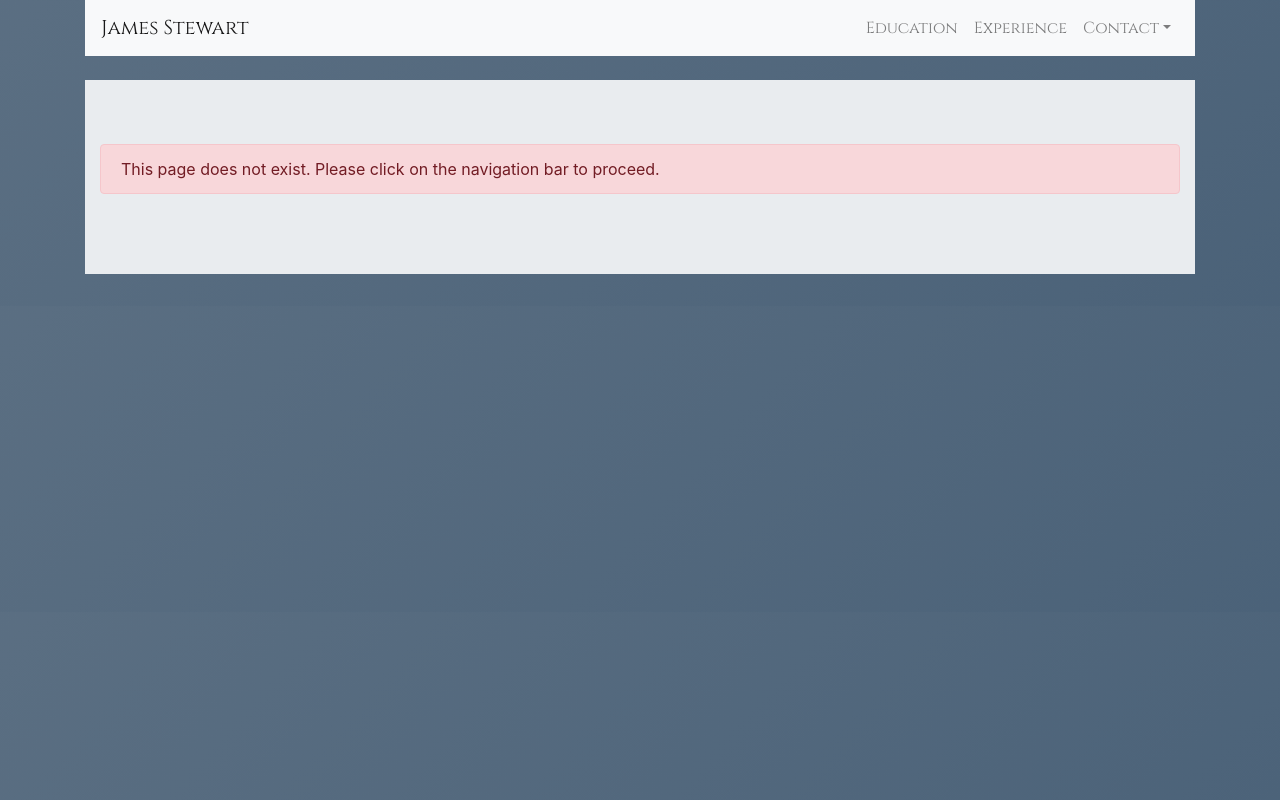
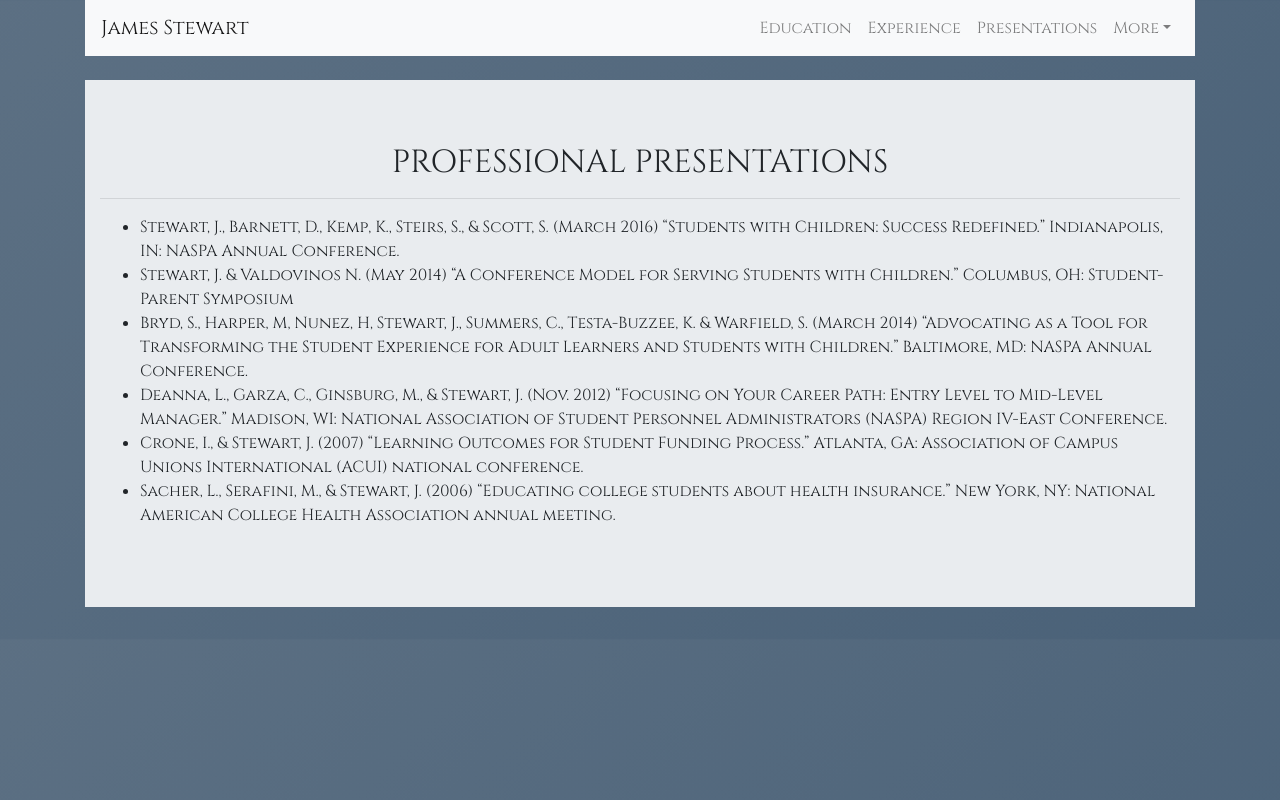
Before and after one commit to arnab156/jamesstewart, a React (Create React App) app in the folder client/: page /presentations in a window 1280 px wide. Built offline with nearby package versions, Linux system fonts and the light colour scheme.

Commit message:
preserntations

```diff
--- a/client/src/App.js
+++ b/client/src/App.js
@@ -7,6 +7,8 @@ import Projects from "./Pages/Project/Project";
 import Navbar from "./Pages/Nav/Nav";
 import CV from "./Pages/CV/CV";
 import Edu from "./Pages/Education/Edu";
+import Presentation from "./Pages/Presentation/Presentation";
+import ProfesionalAff from "./Pages/Professional/Professional";
 
 const App = () => (
   <Router>
@@ -18,6 +20,8 @@ const App = () => (
         <Route exact path="/projects" component={Projects} />
         <Route exact path="/experience" component={CV} />
         <Route exact path="/education" component={Edu} />
+        <Route exact path="/presentations" component={Presentation} />
+        <Route exact path="/proaff" component={ProfesionalAff} />
         <Route component={NoMatch} />
       </Switch>
     </div>
--- a/client/src/Pages/Nav/Nav.js
+++ b/client/src/Pages/Nav/Nav.js
@@ -43,20 +43,25 @@ import {
                       {/* <NavLink href="https://github.com/reactstrap/reactstrap">CV</NavLink> */}
                       <NavLink href="/experience">Experience</NavLink>
                     </NavItem>
+                    <NavItem>
+                      <NavLink href="/presentations">Presentations</NavLink>
+                    </NavItem>
                     <UncontrolledDropdown nav inNavbar>
                       <DropdownToggle nav caret>
-                        Contact
+                        More
                       </DropdownToggle>
                       <DropdownMenu right>
                         <DropdownItem>
                           LinkedIn
                         </DropdownItem>
                         <DropdownItem>
-                          Email Me
+                          Contact
                         </DropdownItem>
                         <DropdownItem divider />
                         <DropdownItem>
-                          Text Me
+                        <NavItem>
+                          <NavLink href="/proaff">Professional Affiliations</NavLink>
+                       </NavItem>
                         </DropdownItem>
                       </DropdownMenu>
                     </UncontrolledDropdown>
--- /dev/null
+++ b/client/src/Pages/Presentation/Pres.css
@@ -0,0 +1,11 @@
+.floatRight  {
+    float: right;
+  }
+
+.floatLeft {
+    float: left;
+}
+
+.clearFloat {
+    clear: both;
+  }
--- /dev/null
+++ b/client/src/Pages/Presentation/Presentation.js
@@ -0,0 +1,32 @@
+import React from "react";
+import "./Pres.css";
+import { Container, Jumbotron } from "reactstrap";
+
+const Presentation = () =>
+<Container >
+      <br/>
+        <Jumbotron fluid>
+          <Container fluid className="font">
+
+          <h2 className="text-center"> PROFESSIONAL PRESENTATIONS</h2>
+          <hr/>
+
+          <ul className="clearFloat">
+          <li>Stewart, J., Barnett, D., Kemp, K., Steirs, S., & Scott, S. (March 2016) “Students with Children: Success Redefined.” Indianapolis, IN: NASPA Annual Conference. </li>
+          <li>Stewart, J. & Valdovinos N. (May 2014) “A Conference Model for Serving Students with Children.” Columbus, OH: Student-Parent Symposium</li>
+          <li>Bryd, S., Harper, M, Nunez, H, Stewart, J., Summers, C., Testa-Buzzee, K. & Warfield, S. (March 2014) “Advocating as a Tool for Transforming the Student Experience for Adult Learners and Students with Children.” Baltimore, MD: NASPA Annual Conference. </li>
+          <li>Deanna, L., Garza, C., Ginsburg, M., & Stewart, J. (Nov. 2012) “Focusing on Your Career Path: Entry Level to Mid-Level Manager.” Madison, WI: National Association of Student Personnel Administrators (NASPA) Region IV-East Conference.</li>
+          <li>Crone, I., & Stewart, J. (2007) “Learning Outcomes for Student Funding Process.” Atlanta, GA: Association of Campus Unions International (ACUI) national conference.</li>
+          <li>Sacher, L., Serafini, M., & Stewart, J. (2006) “Educating college students about health insurance.” New York, NY: National American College Health Association annual meeting.</li>
+
+          </ul>
+{/* --------------------------------------------------------------------------------------------------------- */}
+
+
+        </Container>
+        </Jumbotron>
+
+
+      </Container>
+
+export default Presentation;
--- /dev/null
+++ b/client/src/Pages/Professional/Prof.css
@@ -0,0 +1,11 @@
+.floatRight  {
+    float: right;
+  }
+
+.floatLeft {
+    float: left;
+}
+
+.clearFloat {
+    clear: both;
+  }
--- /dev/null
+++ b/client/src/Pages/Professional/Professional.js
@@ -0,0 +1,48 @@
+import React from "react";
+import "./Prof.css";
+import { Container, Jumbotron } from "reactstrap";
+
+const Prof = () =>
+<Container >
+      <br/>
+        <Jumbotron fluid>
+          <Container fluid className="font">
+
+          <h2 className="text-center"> EDUCATION</h2>
+          <hr/>
+          <h4>Doctorate of Education-ABD  </h4>
+          <p className="floatLeft">Depaul University, Chicago IL</p>
+          <p className="floatRight">January 2015 – June 2019 (Expected)</p>
+          <br/>
+          <ul className="clearFloat">
+
+          </ul>
+{/* --------------------------------------------------------------------------------------------------------- */}
+          <br/><br/>
+          <h4>Master of Education in Higher Education(4.0 GPA)</h4>
+          <p className="floatLeft">University of Arkansas, Fayetteville, AR</p>
+          <p className="floatRight">Fall 2005 – May 2007</p>
+          <br/>
+          <ul className="clearFloat">
+
+          </ul>
+{/* --------------------------------------------------------------------------------------------------------- */}
+          <br/><br/>
+          <h4>Bachelor of Science in Economics and Business Administration-Management)</h4>
+          <p className="floatLeft">Lyon College, Batesville, AR</p>
+          <p className="floatRight">Fall 2000 - Spring 2004</p>
+          <br/>
+          <ul className="clearFloat">
+
+          </ul>
+
+{/* --------------------------------------------------------------------------------------------------------- */}
+
+
+          </Container>
+        </Jumbotron>
+
+
+      </Container>
+
+export default Prof;
```
